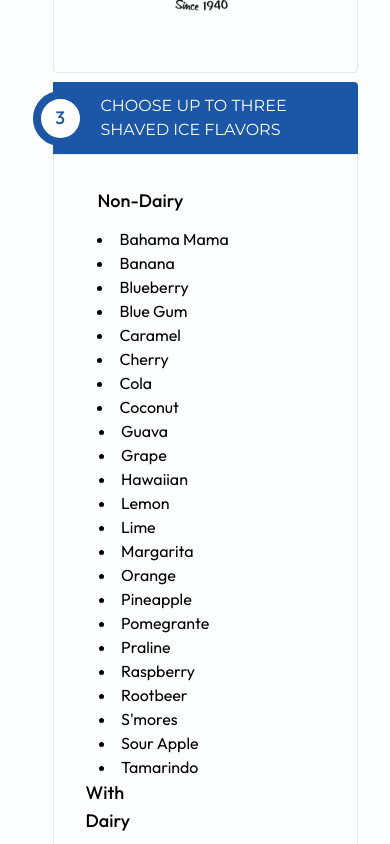
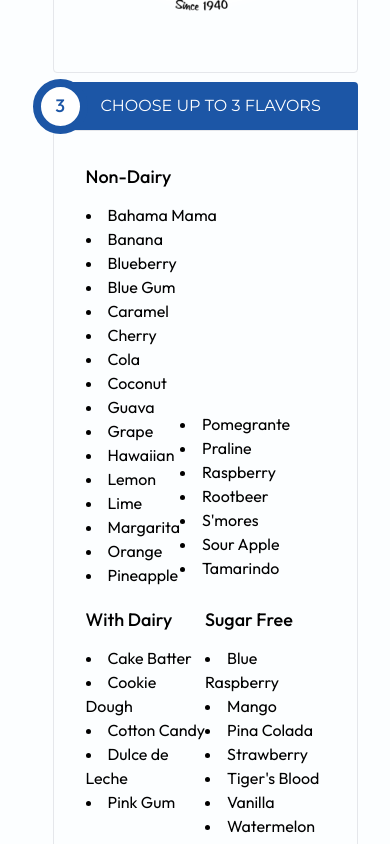
Before and after one commit to msclal/below-zero, a Next.js app: page /menu in a window 390 px wide. Shown: the part 1400-2244 px from the top of the page. Built offline with nearby package versions, Linux system fonts and the light colour scheme.

Commit message:
made flavors step responsive

```diff
--- a/src/components/Menu/StepSyrup.jsx
+++ b/src/components/Menu/StepSyrup.jsx
@@ -10,15 +10,19 @@ const Steps = () => {
           <div class="absolute font-medium border-8 border-primary border-xl text-primary text-lg rounded-full bg-white flex h-[55px] w-[55px] items-center justify-center">
             3
           </div>
-          <div className="text-white ml-5 bg-primary rounded-tr pl-12 w-full font-montserrat py-3 flex justify-start">
+          <div className="max-sm:hidden text-white ml-5 bg-primary rounded-tr pl-12 w-full font-montserrat py-3 flex justify-start">
             CHOOSE UP TO THREE SHAVED ICE FLAVORS
           </div>
+          <div className="sm:hidden text-white ml-5 bg-primary rounded-tr pl-12 w-full font-montserrat py-3 flex justify-start">
+            CHOOSE UP TO 3 FLAVORS
+          </div>
         </div>{" "}
-        <div className="border ml-5 rounded-b flex max-sm:flex-col max-sm:p-8 pr-8 sm:py-8">
-          <div className="ml-[5%] w-8/12 ">
+        <div className="border ml-5 max-lg:space-y-[8%] rounded-b flex max-lg:flex-col max-lg:items-center max-lg:p-8 pr-8 sm:py-8">
+          <div className="lg:ml-[5%] max-lg:w-full w-6/12 ">
             <p className="font-medium text-lg pb-3">Non-Dairy</p>
-            <div className="flex max-sm:flex-col space-x-[1%]">
-              <div className="w-full">
+            <div className="flex max-sm:flex-wrap sm:space-x-[8%]">
+              {/* <div> */}
+              <div className="w-fit max-sm:mr-[7%]">
                 <li>Bahama Mama</li>
                 <li>Banana</li>
                 <li>Blueberry</li>
@@ -28,7 +32,7 @@ const Steps = () => {
                 <li>Cola</li>
                 <li>Coconut</li>
               </div>
-              <div className="w-full">
+              <div className="w-fit">
                 <li>Guava</li>
                 <li>Grape</li>
                 <li>Hawaiian</li>
@@ -38,7 +42,8 @@ const Steps = () => {
                 <li>Orange</li>
                 <li>Pineapple</li>
               </div>
-              <div className="w-full">
+              {/* </div> */}
+              <div className="w-fit max-sm:mt-[7%]">
                 <li>Pomegrante</li>
                 <li>Praline</li>
                 <li>Raspberry</li>
@@ -49,7 +54,8 @@ const Steps = () => {
               </div>
             </div>
           </div>
-          <div className="w-3/12">
+          <div className="flex max-lg:w-full w-6/12">
+            <div className="max-lg:w-full w-full ">
               <p className="font-medium text-lg pb-3">With Dairy</p>
               <div className="flex">
                 <div className="w-full">
@@ -61,8 +67,8 @@ const Steps = () => {
                 </div>
               </div>
             </div>
-          <div className="w-3/12">
-            <p className="font-medium text-lg pb-3">Sugar Free</p>
+            <div className="max-lg:w-full w-full">
+              <p className="font-medium text-lg pb-3 ">Sugar Free</p>
               <div className="flex">
                 <div className="w-full">
                   <li>Blue Raspberry</li>
@@ -77,6 +83,7 @@ const Steps = () => {
             </div>
           </div>
         </div>
+      </div>
     </>
   );
 };
```
Lines whose indentation alone changed are shown as unchanged.
